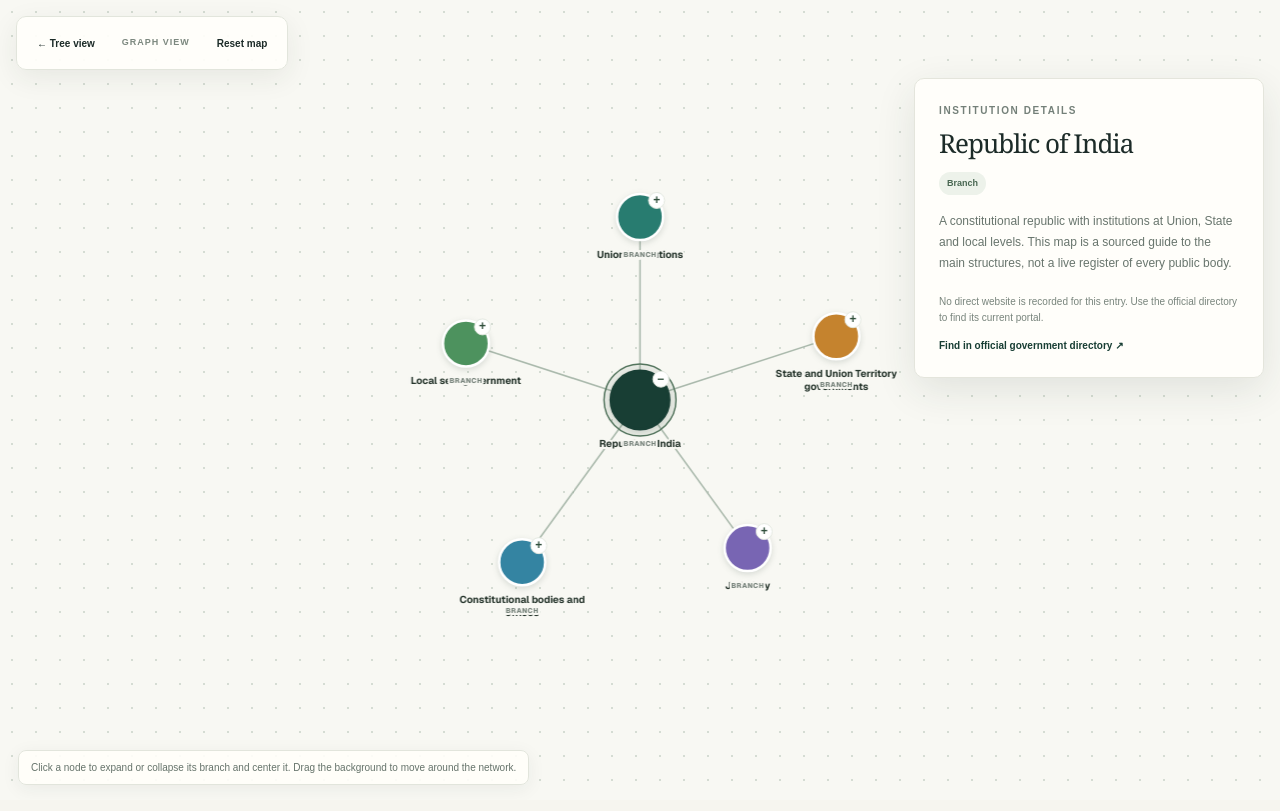
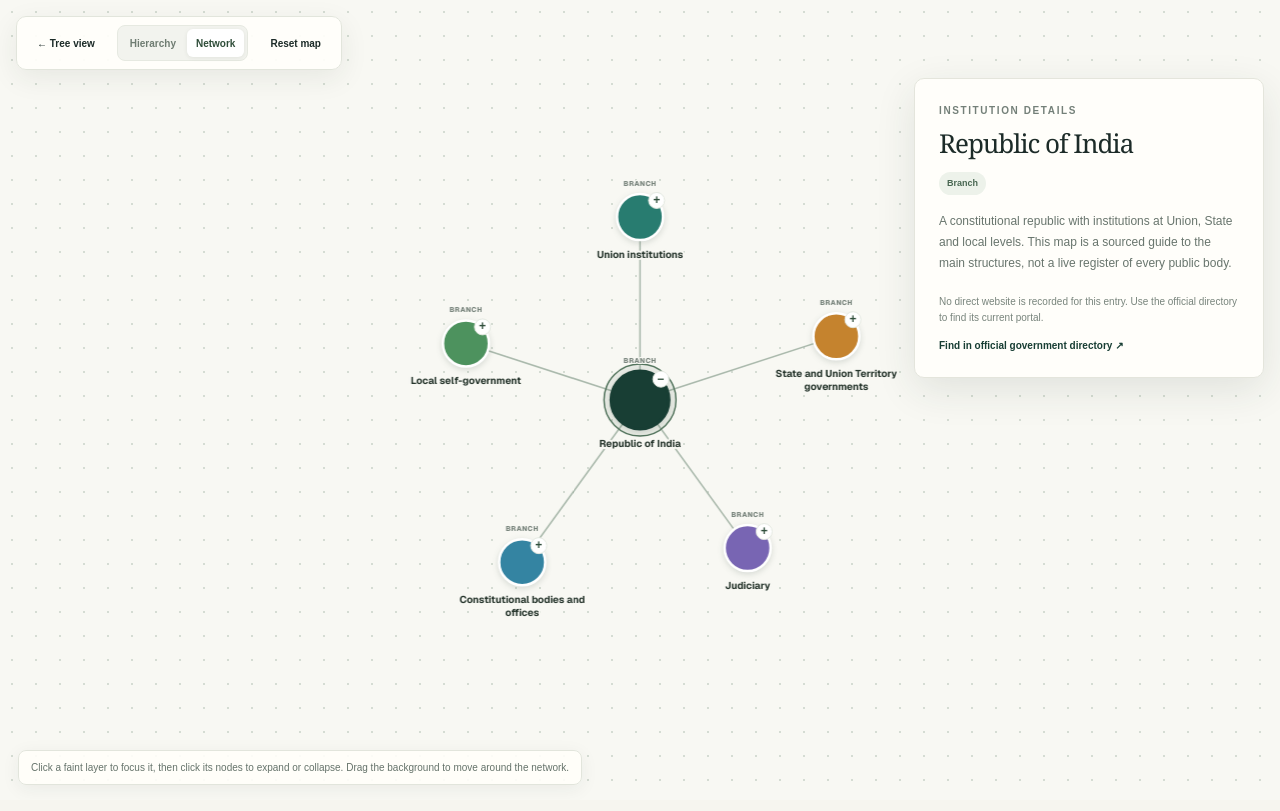
Before and after one commit to HrishikeshBajirao/civic-india, a Next.js app: page /institutions in a window 1280 px wide. Both pictures are taken after a click on the button "Graph view". Built offline with nearby package versions, Linux system fonts and the light colour scheme.

Commit message:
2 types of graph view of institutions

```diff
--- a/src/app/globals.css
+++ b/src/app/globals.css
@@ -200,16 +200,26 @@
 .institution-graph-edges .institution-graph-cross-edge { stroke: #819a8a; stroke-width: 1.5; stroke-dasharray: 5 5; }
 .institution-graph-node .institution-graph-node-dot { stroke: #fff; stroke-width: 2.5; filter: drop-shadow(0 2px 3px #20382a28); }
 .institution-graph-node .institution-graph-node-halo { fill: #53745d18; stroke: #53745d; stroke-width: 1.5; }
+.institution-graph-node { transition: opacity .18s ease; }
 .institution-graph-node text { fill: #27362d; font-family: var(--font-geist-sans), Arial, sans-serif; font-size: 10px; font-weight: 650; paint-order: stroke; stroke: #f8f8f3; stroke-width: 4px; stroke-linejoin: round; pointer-events: none; }
-.institution-graph-node .institution-graph-kind { fill: #78847c; font-size: 7px; font-weight: 750; letter-spacing: .07em; }
+.institution-graph-node .institution-graph-kind { fill: #78847c; font-size: 7px; font-weight: 750; letter-spacing: .07em; stroke-width: 2px; }
 .institution-graph-expand-control circle { fill: #fff; stroke: #e3e8e0; stroke-width: 1; }
 .institution-graph-expand-control text { fill: #304f3c; font-family: Arial, sans-serif; font-size: 12px; font-weight: 700; text-anchor: middle; stroke: none; }
 .institution-graph-node.is-active .institution-graph-node-dot { stroke: #183e34; stroke-width: 3; }
 .institution-graph-node.is-clickable { cursor: pointer; outline: none; }
 .institution-graph-node.is-clickable:hover .institution-graph-node-dot, .institution-graph-node.is-clickable:focus .institution-graph-node-dot { stroke: #183e34; stroke-width: 3.5; }
+.institution-graph-card-node rect { fill: #fff; stroke: #dfe4db; stroke-width: 1; }
+.institution-graph-card-node text { fill: #27362d; font-family: var(--font-geist-sans), Arial, sans-serif; font-size: 12px; font-weight: 650; }
+.institution-graph-card-node .institution-graph-card-kind { fill: #859089; font-size: 8px; font-weight: 700; letter-spacing: .06em; }
+.institution-graph-card-node .institution-graph-card-expand-mark { fill: #52745e; font-size: 19px; font-weight: 500; }
+.institution-graph-card-node.is-active rect { fill: #edf2ea; stroke: #53745d; stroke-width: 1.6; }
+.institution-graph-card-node.is-clickable { cursor: pointer; outline: none; }
+.institution-graph-card-node.is-clickable:hover rect, .institution-graph-card-node.is-clickable:focus rect { stroke: #53745d; stroke-width: 2; }
 .institution-graph-floating-toolbar { position: absolute; z-index: 5; top: 16px; left: 16px; display: flex; align-items: center; gap: 10px; padding: 8px; border: 1px solid #e2e5dc; border-radius: 10px; background: #fffefaed; box-shadow: 0 8px 28px #25362b14; }
 .institution-graph-floating-toolbar .button { min-height: 36px; padding: 0 11px; font-size: 10px; }
-.institution-graph-mode-label { padding: 0 5px; color: #7c887f; font-size: 9px; font-weight: 750; letter-spacing: .11em; }
+.institution-graph-style-switch { display: inline-flex; gap: 2px; padding: 3px; border: 1px solid #e6e9e1; border-radius: 8px; background: #f2f3ee; }
+.institution-graph-style-switch button { min-height: 28px; padding: 0 9px; border: 0; border-radius: 6px; background: transparent; color: #6f7c72; font: inherit; font-size: 10px; font-weight: 650; cursor: pointer; }
+.institution-graph-style-switch button.is-active { background: #fff; color: #304e3a; box-shadow: 0 1px 4px #25362b14; }
 .institution-graph-help { position: absolute; z-index: 5; bottom: 15px; left: 18px; margin: 0; padding: 9px 12px; border: 1px solid #e2e5dc; border-radius: 8px; background: #fffefae8; color: #65736a; font-size: 10px; box-shadow: 0 4px 18px #25362b10; }
 .institution-detail-floating { position: absolute; z-index: 5; top: 78px; right: 16px; width: min(350px, calc(100vw - 32px)); max-height: calc(100vh - 94px); overflow: auto; box-shadow: 0 12px 40px #25362b1c; }
 .institution-sources { margin-top: 18px; }
@@ -273,7 +283,8 @@
   .institution-detail { padding: 20px; }
   .institution-graph-floating-toolbar { top: 9px; left: 9px; gap: 3px; padding: 5px; }
   .institution-graph-floating-toolbar .button { min-height: 34px; padding: 0 8px; font-size: 9px; }
-  .institution-graph-mode-label { display: none; }
+  .institution-graph-style-switch { gap: 1px; padding: 2px; }
+  .institution-graph-style-switch button { min-height: 28px; padding: 0 6px; font-size: 9px; }
   .institution-graph-help { top: 57px; bottom: auto; left: 10px; font-size: 9px; }
   .institution-detail-floating { top: auto; right: 10px; bottom: 10px; width: min(350px, calc(100vw - 20px)); max-height: 42vh; padding: 15px; }
   .institution-detail-floating h2 { font-size: 21px; }
--- a/src/components/institution-map.tsx
+++ b/src/components/institution-map.tsx
@@ -10,6 +10,7 @@
 } from "@/data/institution-map";
 
 type View = "tree" | "graph";
+type GraphMode = "network" | "hierarchy";
 type TreeNodeProps = {
   node: Institution;
   childrenByParent: Map<string, Institution[]>;
@@ -85,6 +86,8 @@
   active,
   expanded,
   expandable,
+  layerActive,
+  opacity = 1,
   onClick,
 }: {
   x: number;
@@ -95,14 +98,18 @@
   active?: boolean;
   expanded?: boolean;
   expandable?: boolean;
+  layerActive?: boolean;
+  opacity?: number;
   onClick?: () => void;
 }) {
   const [lineOne, lineTwo] = twoLines(institution.name);
   let actionLabel = "Select and center on";
-  if (expandable) actionLabel = `${expanded ? "Collapse" : "Expand"} and center on`;
+  if (expandable && layerActive === false) actionLabel = "Focus this layer; click again to expand or collapse";
+  else if (expandable) actionLabel = `${expanded ? "Collapse" : "Expand"} and center on`;
   return (
     <g
       className={`institution-graph-node${active ? " is-active" : ""}${onClick ? " is-clickable" : ""}`}
+      style={{ opacity }}
       role={onClick ? "button" : undefined}
       tabIndex={onClick ? 0 : undefined}
       aria-label={onClick ? `${actionLabel} ${institution.name}` : institution.name}
@@ -117,17 +124,66 @@
       <title>{institution.name}</title>
       {active && <circle className="institution-graph-node-halo" cx={x} cy={y} r={radius + 7} />}
       <circle className="institution-graph-node-dot" cx={x} cy={y} r={radius} style={{ fill: color }} />
+      <text className="institution-graph-kind" textAnchor="middle" x={x} y={y - radius - 8}>{institution.kind.toUpperCase()}</text>
       <text textAnchor="middle" x={x} y={y + radius + 18}>
         <tspan x={x}>{lineOne}</tspan>
         {lineTwo && <tspan x={x} dy="13">{lineTwo}</tspan>}
       </text>
-      <text className="institution-graph-kind" textAnchor="middle" x={x} y={y + radius + (lineTwo ? 28 : 17)}>{institution.kind.toUpperCase()}</text>
       {expandable && (
         <g className="institution-graph-expand-control" aria-hidden="true">
           <circle cx={x + radius * 0.72} cy={y - radius * 0.72} r="8" />
           <text x={x + radius * 0.72} y={y - radius * 0.72 + 3.5}>{expanded ? "−" : "+"}</text>
         </g>
       )}
+    </g>
+  );
+}
+
+function GraphCardNode({
+  x,
+  y,
+  institution,
+  active,
+  expanded,
+  expandable,
+  onClick,
+}: {
+  x: number;
+  y: number;
+  institution: Institution;
+  active?: boolean;
+  expanded?: boolean;
+  expandable?: boolean;
+  onClick?: () => void;
+}) {
+  const [lineOne, lineTwo] = twoLines(institution.name);
+  const width = 238;
+  const height = 76;
+  const left = x - width / 2;
+  const top = y - height / 2;
+  const actionLabel = expandable ? `${expanded ? "Collapse" : "Expand"} and center on` : "Select and center on";
+  return (
+    <g
+      className={`institution-graph-card-node${active ? " is-active" : ""}${onClick ? " is-clickable" : ""}`}
+      role={onClick ? "button" : undefined}
+      tabIndex={onClick ? 0 : undefined}
+      aria-label={onClick ? `${actionLabel} ${institution.name}` : institution.name}
+      onClick={onClick}
+      onKeyDown={onClick ? (event) => {
+        if (event.key === "Enter" || event.key === " ") {
+          event.preventDefault();
+          onClick();
+        }
+      } : undefined}
+    >
+      <title>{institution.name}</title>
+      <rect x={left} y={top} width={width} height={height} rx="10" />
+      <text x={left + 13} y={top + 23}>
+        <tspan x={left + 13}>{lineOne}</tspan>
+        {lineTwo && <tspan x={left + 13} dy="16">{lineTwo}</tspan>}
+      </text>
+      <text className="institution-graph-card-kind" x={left + 13} y={top + height - 10}>{institution.kind.toUpperCase()}</text>
+      {expandable && <text className="institution-graph-card-expand-mark" x={left + width - 19} y={top + 23}>{expanded ? "⌄" : "+"}</text>}
     </g>
   );
 }
@@ -161,21 +217,27 @@
 }
 
 function InstitutionGraph({
+  graphMode,
   focusId,
   selectedId,
+  activeLayerId,
   childrenByParent,
   expanded,
   onSelect,
   onToggle,
+  onGraphModeChange,
   onBackToTree,
   onReset,
 }: {
+  graphMode: GraphMode;
   focusId: string;
   selectedId: string;
+  activeLayerId: string;
   childrenByParent: Map<string, Institution[]>;
   expanded: Set<string>;
   onSelect: (id: string) => void;
   onToggle: (id: string) => void;
+  onGraphModeChange: (mode: GraphMode) => void;
   onBackToTree: () => void;
   onReset: () => void;
 }) {
@@ -185,6 +247,39 @@
   const [isDragging, setIsDragging] = useState(false);
   const layout = useMemo(() => {
     const root = institutionMap.find((institution) => institution.parentId === null) ?? institutionMap[0];
+    if (graphMode === "hierarchy") {
+      const positions = new Map<string, GraphPosition>();
+      let leafY = 48;
+      let maxDepth = 0;
+      function place(node: Institution, depth: number): number {
+        maxDepth = Math.max(maxDepth, depth);
+        const children = expanded.has(node.id) ? childrenByParent.get(node.id) ?? [] : [];
+        let y: number;
+        if (children.length === 0) {
+          y = leafY;
+          leafY += 112;
+        } else {
+          const childYs = children.map((child) => place(child, depth + 1));
+          y = childYs.reduce((total, childY) => total + childY, 0) / childYs.length;
+        }
+        positions.set(node.id, {
+          node,
+          x: 56 + depth * 300 + 119,
+          y,
+          depth,
+          radius: 14,
+          color: nodeColor(node),
+        });
+        return y;
+      }
+      place(root, 0);
+      return {
+        positions,
+        width: Math.max(1100, 56 + maxDepth * 300 + 238 + 100),
+        height: Math.max(660, leafY + 32),
+      };
+    }
+
     const nodes: Array<{ node: Institution; depth: number; branchId: string }> = [];
     const nodeById = new Map<string, Institution>();
     function collect(node: Institution, depth: number, branchId: string) {
@@ -305,7 +400,7 @@
       width: Math.max(1100, maxX - minX + graphMargin * 2),
       height: Math.max(760, maxY - minY + graphMargin * 2),
     };
-  }, [childrenByParent, expanded]);
+  }, [childrenByParent, expanded, graphMode]);
 
   const centerNode = useCallback((id: string) => {
     const position = layout.positions.get(id);
@@ -324,7 +419,7 @@
   }, [centerNode, focusId]);
 
   function handlePointerDown(event: ReactPointerEvent<HTMLDivElement>) {
-    if ((event.target as Element).closest(".institution-graph-node")) return;
+    if ((event.target as Element).closest(".institution-graph-node, .institution-graph-card-node")) return;
     const viewport = event.currentTarget;
     viewport.setPointerCapture(event.pointerId);
     dragRef.current = {
@@ -364,6 +459,8 @@
   });
   const visibleIds = new Set(positionById.keys());
   const crossEdges = institutionRelations.filter((relation) => visibleIds.has(relation.from) && visibleIds.has(relation.to));
+  const layerFor = (node: Institution) => node.parentId ?? node.id;
+  const isLayerActive = (node: Institution) => layerFor(node) === activeLayerId;
 
   return (
     <>
@@ -383,19 +480,44 @@
           className="institution-graph-canvas"
           style={{ width: layout.width, height: layout.height, transform: `translate(${pan.x}px, ${pan.y}px)` }}
         >
-          <svg width={layout.width} height={layout.height} viewBox={`0 0 ${layout.width} ${layout.height}`} aria-label="Expanded institution hierarchy graph">
+          <svg width={layout.width} height={layout.height} viewBox={`0 0 ${layout.width} ${layout.height}`} aria-label={graphMode === "network" ? "Expanded institution network graph" : "Expanded institution hierarchy graph"}>
             <g className="institution-graph-edges" aria-hidden="true">
-              {structuralEdges.map(({ key, from, to }) => (
-                <line key={key} x1={from.x} y1={from.y} x2={to.x} y2={to.y} />
-              ))}
+              {structuralEdges.map(({ key, from, to }) => {
+                const x1 = graphMode === "hierarchy" ? from.x + 119 : from.x;
+                const x2 = graphMode === "hierarchy" ? to.x - 119 : to.x;
+                const opacity = graphMode === "hierarchy" || to.node.parentId === activeLayerId || to.node.id === selectedId ? 1 : 0.13;
+                return <line key={key} x1={x1} y1={from.y} x2={x2} y2={to.y} style={{ opacity }} />;
+              })}
               {crossEdges.map((relation) => {
                 const from = positionById.get(relation.from)!;
                 const to = positionById.get(relation.to)!;
-                return <line className="institution-graph-cross-edge" key={`relation-${relation.from}-${relation.to}`} x1={from.x} y1={from.y} x2={to.x} y2={to.y} />;
+                const x1 = from.x;
+                const x2 = to.x;
+                const highlighted = isLayerActive(from.node) || isLayerActive(to.node) || from.node.id === selectedId || to.node.id === selectedId;
+                return <line className="institution-graph-cross-edge" key={`relation-${relation.from}-${relation.to}`} x1={x1} y1={from.y} x2={x2} y2={to.y} style={{ opacity: graphMode === "hierarchy" ? 1 : highlighted ? 0.62 : 0.09 }} />;
               })}
             </g>
             {visiblePositions.map(({ node, x, y, radius, color }) => {
               const expandable = (childrenByParent.get(node.id)?.length ?? 0) > 0;
+              if (graphMode === "hierarchy") {
+                return (
+                  <GraphCardNode
+                    key={node.id}
+                    x={x}
+                    y={y}
+                    institution={node}
+                    active={selectedId === node.id}
+                    expandable={expandable}
+                    expanded={expanded.has(node.id)}
+                    onClick={() => {
+                      onSelect(node.id);
+                      if (expandable) onToggle(node.id);
+                      centerNode(node.id);
+                    }}
+                  />
+                );
+              }
+              const layerActive = isLayerActive(node);
               return (
                 <GraphNode
                   key={node.id}
@@ -407,9 +529,11 @@
                   active={selectedId === node.id}
                   expandable={expandable}
                   expanded={expanded.has(node.id)}
+                  layerActive={layerActive}
+                  opacity={layerActive || selectedId === node.id ? 1 : 0.2}
                   onClick={() => {
                     onSelect(node.id);
-                    if (expandable) onToggle(node.id);
+                    if (layerActive && expandable) onToggle(node.id);
                     centerNode(node.id);
                   }}
                 />
@@ -420,10 +544,13 @@
       </div>
       <div className="institution-graph-floating-toolbar">
         <button className="button button-quiet" type="button" onClick={onBackToTree}>← Tree view</button>
-        <span className="institution-graph-mode-label">GRAPH VIEW</span>
+        <div className="institution-graph-style-switch" role="group" aria-label="Graph layout">
+          <button type="button" aria-pressed={graphMode === "hierarchy"} className={graphMode === "hierarchy" ? "is-active" : ""} onClick={() => onGraphModeChange("hierarchy")}>Hierarchy</button>
+          <button type="button" aria-pressed={graphMode === "network"} className={graphMode === "network" ? "is-active" : ""} onClick={() => onGraphModeChange("network")}>Network</button>
+        </div>
         <button className="button button-quiet" type="button" onClick={onReset}>Reset map</button>
       </div>
-      <p className="institution-graph-help">Click a node to expand or collapse its branch and center it. Drag the background to move around the network.</p>
+      <p className="institution-graph-help">{graphMode === "network" ? "Click a faint layer to focus it, then click its nodes to expand or collapse. Drag the background to move around the network." : "Click a node to expand or collapse its branch and center it. Drag the background to move around the map."}</p>
     </>
   );
 }
@@ -463,8 +590,10 @@
 
 export function InstitutionMap() {
   const [view, setView] = useState<View>("tree");
+  const [graphMode, setGraphMode] = useState<GraphMode>("network");
   const [selectedId, setSelectedId] = useState("republic-of-india");
   const [focusId, setFocusId] = useState("republic-of-india");
+  const [activeGraphLayer, setActiveGraphLayer] = useState("republic-of-india");
   const [expanded, setExpanded] = useState(() => new Set(["republic-of-india"]));
   const [graphExpanded, setGraphExpanded] = useState(() => new Set(["republic-of-india"]));
   const childrenByParent = useMemo(() => {
@@ -482,6 +611,7 @@
   function selectInstitution(id: string) {
     setSelectedId(id);
     setFocusId(id);
+    setActiveGraphLayer(institutionById.get(id)?.parentId ?? id);
     setGraphExpanded((current) => {
       const next = new Set(current);
       let parentId = institutionById.get(id)?.parentId ?? null;
@@ -495,6 +625,8 @@
   }
 
   function toggleGraphNode(id: string) {
+    const isCurrentlyExpanded = graphExpanded.has(id);
+    setActiveGraphLayer(isCurrentlyExpanded ? (institutionById.get(id)?.parentId ?? id) : id);
     setGraphExpanded((current) => {
       const next = new Set(current);
       if (!next.has(id)) {
@@ -516,6 +648,7 @@
   function resetGraph() {
     setSelectedId("republic-of-india");
     setFocusId("republic-of-india");
+    setActiveGraphLayer("republic-of-india");
     setGraphExpanded(new Set(["republic-of-india"]));
   }
 
@@ -559,12 +692,19 @@
       ) : (
         <div className="institution-graph-layout" role="region" aria-label="Full-screen institution graph">
           <InstitutionGraph
+            graphMode={graphMode}
             focusId={focusId}
             selectedId={selectedId}
+            activeLayerId={activeGraphLayer}
             childrenByParent={childrenByParent}
             expanded={graphExpanded}
-            onSelect={(id) => { setSelectedId(id); setFocusId(id); }}
+            onSelect={(id) => {
+              setSelectedId(id);
+              setFocusId(id);
+              setActiveGraphLayer(institutionById.get(id)?.parentId ?? id);
+            }}
             onToggle={toggleGraphNode}
+            onGraphModeChange={setGraphMode}
             onBackToTree={() => setView("tree")}
             onReset={resetGraph}
           />
```
